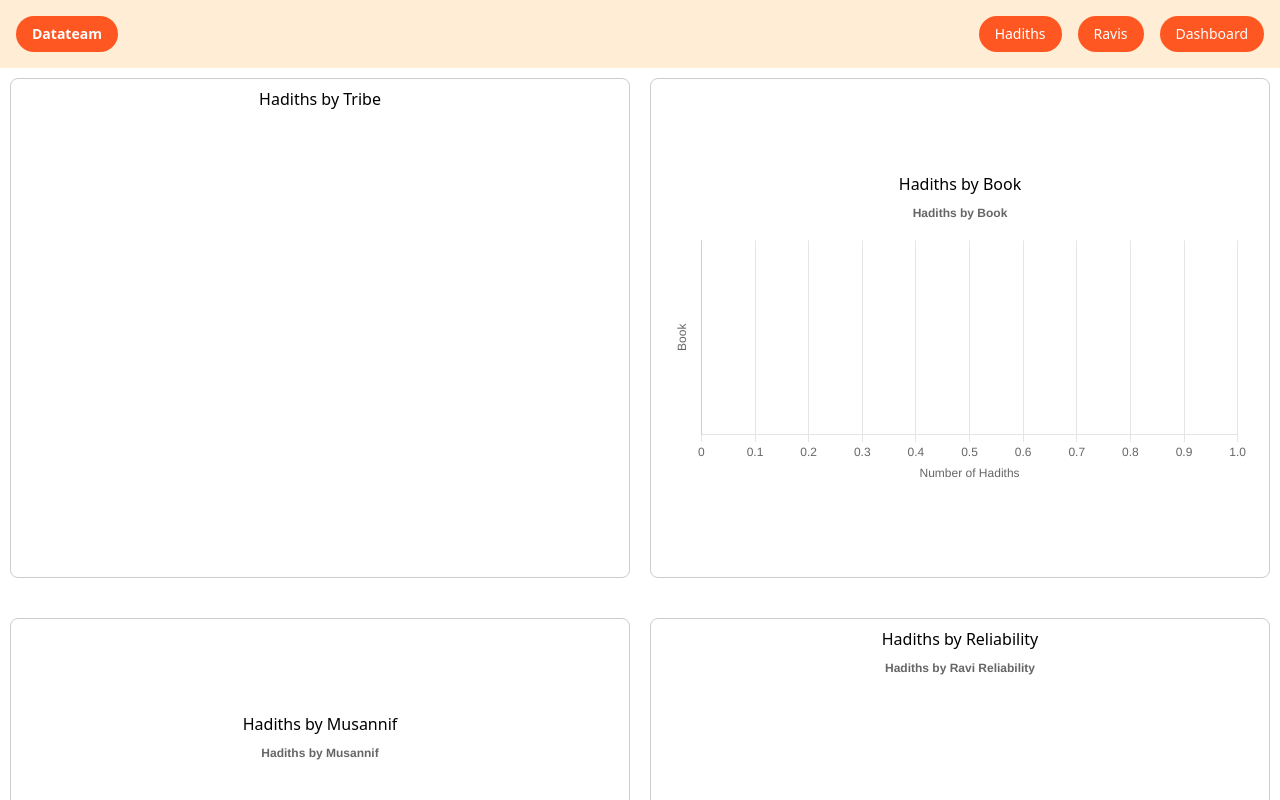
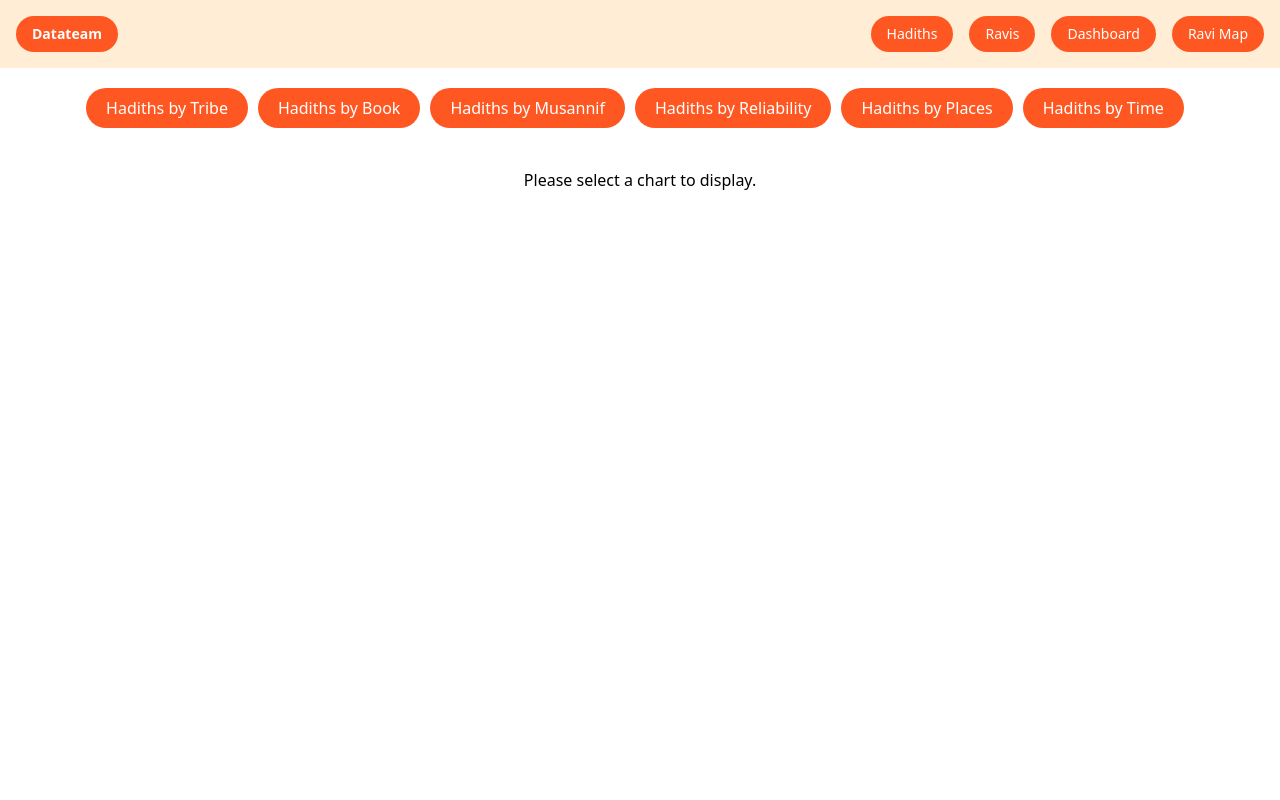
Before and after one commit to ahmethedev/hadith_analysis, a React (Create React App) app in the folder frontend/: page /analysis in a window 1280 px wide. Shown: the top 800 px of the page. Built offline with nearby package versions, Linux system fonts and the light colour scheme; no server answers.

Commit message:
Dashboard Button added

```diff
--- a/frontend/package.json
+++ b/frontend/package.json
@@ -21,6 +21,7 @@
     "react-scripts": "5.0.1",
     "tailwind-merge": "^2.4.0",
     "tailwindcss-animate": "^1.0.7",
+    "vivagraphjs": "^0.12.0",
     "web-vitals": "^2.1.4"
   },
   "scripts": {
--- a/frontend/src/App.js
+++ b/frontend/src/App.js
@@ -5,7 +5,7 @@ import RaviList from './pages/RaviList';
 import HadithsList from './pages/HadithsList';
 import Analysis from './pages/Analysis';
 import Navbar from './components/common/Navbar';
-import ContactUs from './pages/ContactUs';
+import RaviMap from './pages/RaviMap';
 
 function App() {
   return (
@@ -16,6 +16,7 @@ function App() {
         <Route path="/ravis" element={<RaviList />} />
         <Route path="/hadiths" element={<HadithsList />} />
         <Route path="/analysis" element={<Analysis />} />
+        <Route path="/ravimap" element={<RaviMap/>} />
       </Routes>
     </Router>
   );
--- a/frontend/src/components/common/Navbar.js
+++ b/frontend/src/components/common/Navbar.js
@@ -10,6 +10,7 @@ const Navbar = () => {
           <Link to="/hadiths" className="hover:underline px-4 py-2 text-sm bg-primary-orange rounded-full text-white">Hadiths</Link>
           <Link to="/ravis" className="hover:underline px-4 py-2 text-sm bg-primary-orange rounded-full text-white">Ravis</Link>
           <Link to="/analysis" className="hover:underline px-4 py-2 text-sm bg-primary-orange rounded-full text-white">Dashboard</Link>
+          <Link to="/ravimap" className="hover:underline px-4 py-2 text-sm bg-primary-orange rounded-full text-white">Ravi Map</Link>
          </div>
       </div>
     </nav>
--- a/frontend/src/index.css
+++ b/frontend/src/index.css
@@ -16,6 +16,24 @@
   justify-content: center;
   padding: 120px 24px 160px 24px;
   pointer-events: none;
+}
+.dashboard {
+  padding: 20px;
+}
+
+.button-row {
+  margin-bottom: 20px;
+}
+
+.button-row button {
+  margin-right: 10px;
+  padding: 10px 20px;
+  font-size: 16px;
+  cursor: pointer;
+}
+
+.chart-row {
+  margin-top: 20px;
 }
 
 
--- a/frontend/src/pages/Analysis.js
+++ b/frontend/src/pages/Analysis.js
@@ -1,4 +1,4 @@
-import React from 'react';
+import React, { useState } from 'react';
 import HadithByTribeChart from '../components/charts/HadithByTribeChart';
 import ChartContainer from '../components/common/ChartContainer';
 import HadithByBookChart from '../components/charts/HadithByBookChart';
@@ -8,40 +8,67 @@ import HadithByRaviNisbesiChart from '../components/charts/HadithByRaviNisbesiCh
 import HadithByPlacesMap from '../components/charts/HadithByPlacesMap';
 import HadithByTime from '../components/charts/HadithByTime';
 
+const Dashboard = () => {
+  const [selectedChart, setSelectedChart] = useState(null);
 
-
-
-const Dashboard = () => (
-  <div className="dashboard">
-    <div className="chart-row">
-      <ChartContainer title="Hadiths by Tribe">
+  const renderChart = () => {
+    switch (selectedChart) {
+      case 'tribe':
+        return (
+          <ChartContainer title="Hadiths Grouped By With Its Chain's First Ravi's Tribe ">
             <HadithByTribeChart />
           </ChartContainer>
-      <ChartContainer title="Hadiths by Book">
+        );
+      case 'book':
+        return (
+          <ChartContainer title="Hadiths Grouped By Book Which It is written">
             <HadithByBookChart />
           </ChartContainer>
+        );
+      case 'musannif':
+        return (
+          <ChartContainer title="Hadiths Grouped By Musannif">
+            <HadithByMusannifChart />
+          </ChartContainer>
+        );
+      case 'reliability':
+        return (
+          <ChartContainer title="Hadiths Grouped By Its Chain's First Ravi's Reliability">
+            <HadithByRaviReliabilityChart />
+          </ChartContainer>
+        );
+      case 'places':
+        return (
+          <ChartContainer title="Places marked by Hadiths First Chain's Ravi's Death Places">
+            <HadithByPlacesMap />
+          </ChartContainer>
+        );
+      case 'time':
+        return (
+          <ChartContainer title="Hadiths Grouped by Its Chain's First Ravi's Death Year">
+            <HadithByTime />
+          </ChartContainer>
+        );
+      default:
+        return <div>Please select a chart to display.</div>;
+    }
+  };
+
+  return (
+    <div className="dashboard">
+      <div className="button-row">
+        <button className='hover:underline px-4 py-2 text-sm bg-primary-orange rounded-full text-white' onClick={() => setSelectedChart('tribe')}>Hadiths by Tribe</button>
+        <button className='hover:underline px-4 py-2 text-sm bg-primary-orange rounded-full text-white' onClick={() => setSelectedChart('book')}>Hadiths by Book</button>
+        <button className='hover:underline px-4 py-2 text-sm bg-primary-orange rounded-full text-white' onClick={() => setSelectedChart('musannif')}>Hadiths by Musannif</button>
+        <button className='hover:underline px-4 py-2 text-sm bg-primary-orange rounded-full text-white' onClick={() => setSelectedChart('reliability')}>Hadiths by Reliability</button>
+        <button className='hover:underline px-4 py-2 text-sm bg-primary-orange rounded-full text-white' onClick={() => setSelectedChart('places')}>Hadiths by Places</button>
+        <button className='hover:underline px-4 py-2 text-sm bg-primary-orange rounded-full text-white' onClick={() => setSelectedChart('time')}>Hadiths by Time</button>
       </div>
       <div className="chart-row">
-      <ChartContainer title="Hadiths by Musannif">
-        <HadithByMusannifChart />
-      </ChartContainer>
-      <ChartContainer title="Hadiths by Reliability">
-        <HadithByRaviReliabilityChart />
-      </ChartContainer>
-    </div>
-    <div className="chart-row">
-      <ChartContainer title="Hadiths by Places">
-        <HadithByPlacesMap />
-      </ChartContainer>
-
-    </div>
-    <div className="chart-row">
-      <ChartContainer title="Hadiths by Time">
-        <HadithByTime />
-      </ChartContainer>
-
+        {renderChart()}
       </div>
     </div>
   );
+};
 
 export default Dashboard;
--- a/frontend/src/pages/Filters.js
+++ b/frontend/src/pages/Filters.js
@@ -38,7 +38,7 @@ const Filters = ({ bookList, musannifList, onFilterApply }) => {
 
             <div className="mb-6">
                 <div
-                    className="flex justify-between items-center bg-gray-200 p-2 rounded cursor-pointer"
+                    className="flex justify-between items-center bg-gray-100 p-2 rounded cursor-pointer"
                     onClick={() => setIsBooksOpen(!isBooksOpen)}
                 >
                     <h3 className="text-lg font-semibold">Books</h3>
@@ -104,7 +104,7 @@ const Filters = ({ bookList, musannifList, onFilterApply }) => {
 
             <button
                 onClick={handleFilter}
-                className="w-full bg-blue-500 text-white p-2 rounded hover:bg-blue-600"
+                className='w-full hover:underline px-4 py-2 text-sm bg-primary-orange rounded-full text-white'
             >
                 Filter
             </button>
--- /dev/null
+++ b/frontend/src/pages/RaviMap.js
@@ -0,0 +1,9 @@
+import React from 'react'
+
+function RaviMap() {
+  return (
+    <div>RaviMap</div>
+  )
+}
+
+export default RaviMap
```
Also changed, not shown: 1 other file (tests, documents, lock files or other folders). Lines whose indentation alone changed are shown as unchanged.
